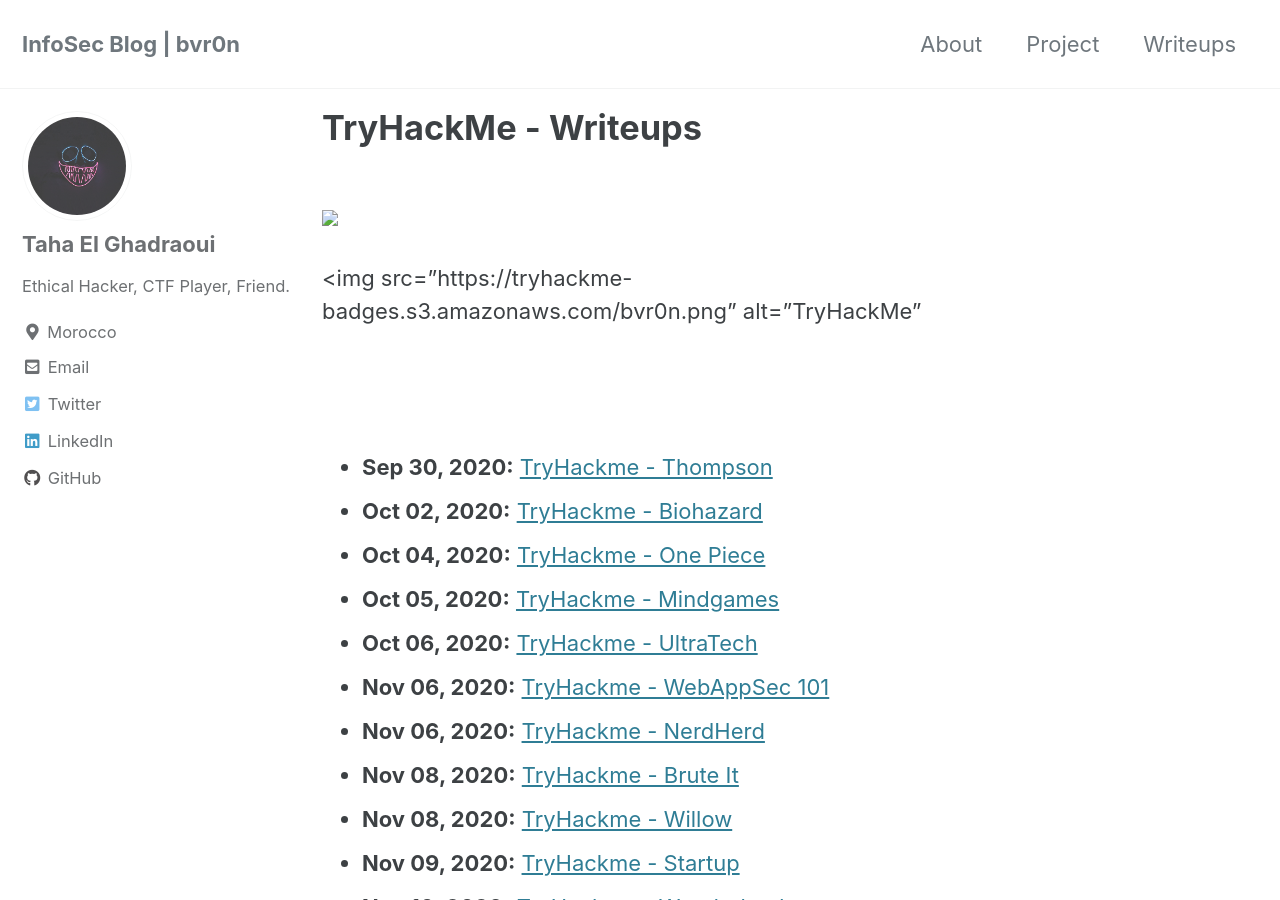
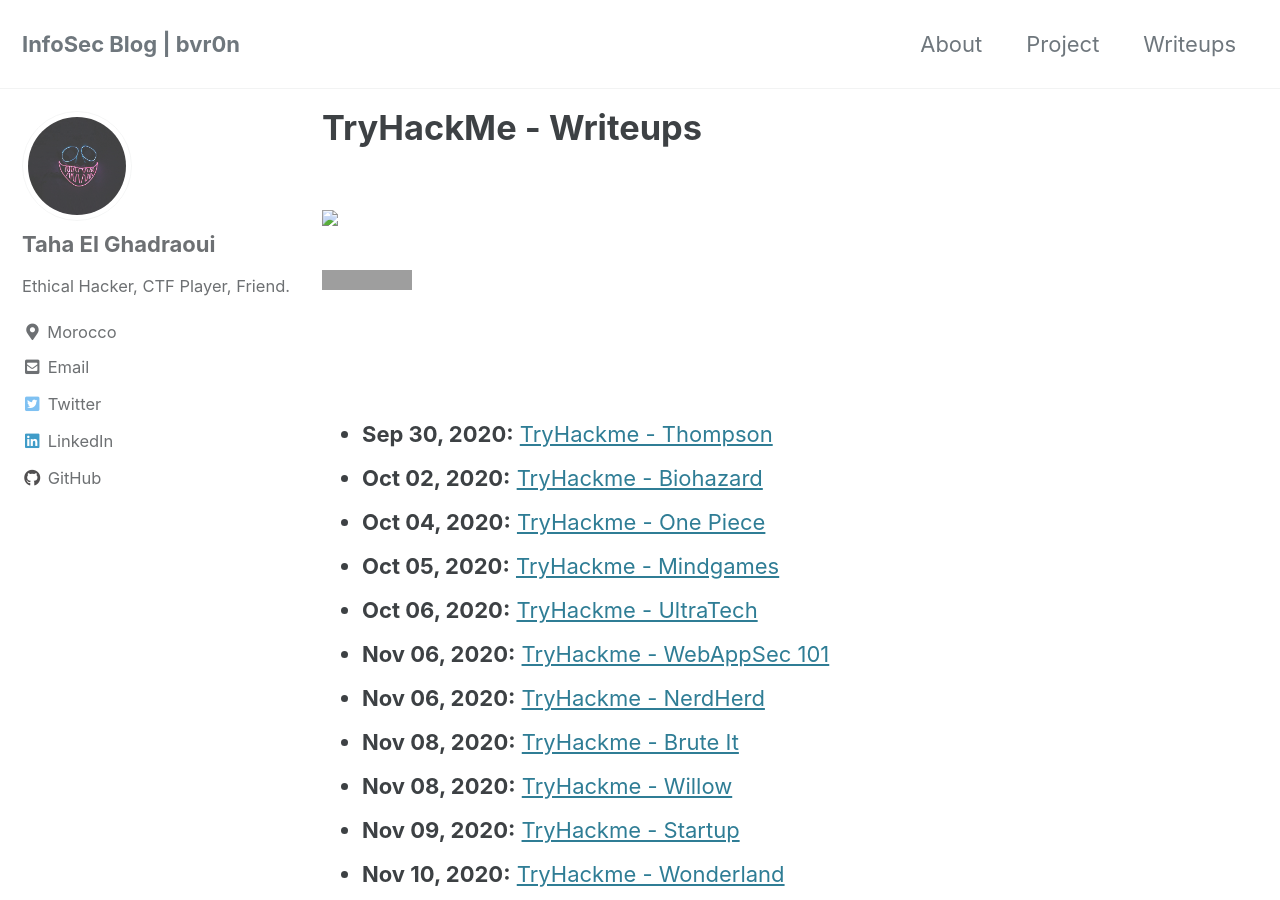
Before and after one commit to bvr0n/bvr0n.github.io, a Jekyll site: the page built from _pages/tryhackme-wr.md, in a window 1280 px wide and 900 px high. Built offline with Jekyll 4.4.1, drawn with Linux system fonts in a browser that asks for light colours; cached includes are drawn as plain includes; grey boxes are pictures that could not be loaded.

Commit message:
Update tryhackme-wr.md

```diff
--- a/_pages/tryhackme-wr.md
+++ b/_pages/tryhackme-wr.md
@@ -8,7 +8,7 @@
 <br>
 <img src="../assets/images/thm-image.png" class="centre">
 
-<img src="https://tryhackme-badges.s3.amazonaws.com/bvr0n.png" alt="TryHackMe"
+<img src="https://tryhackme-badges.s3.amazonaws.com/bvr0n.png" alt="TryHackMe">
 
 <br>
 <br>
```
